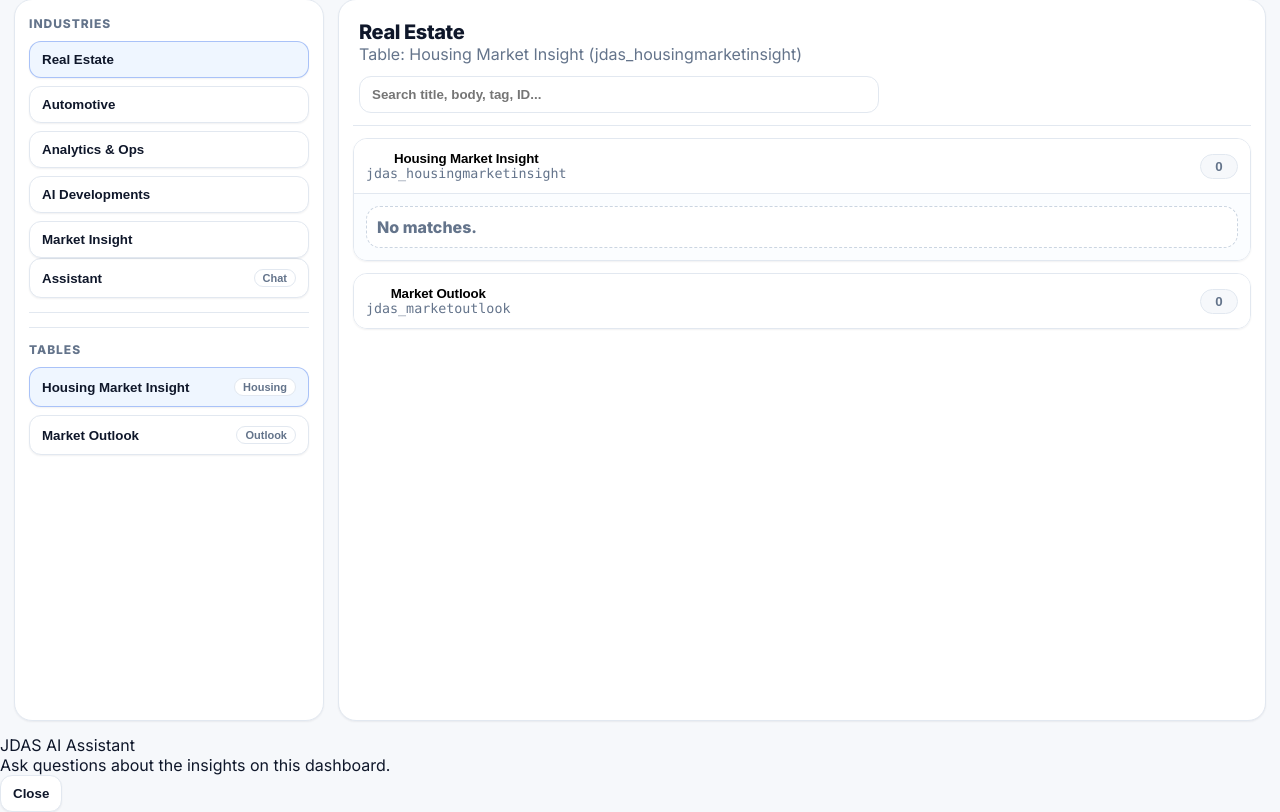
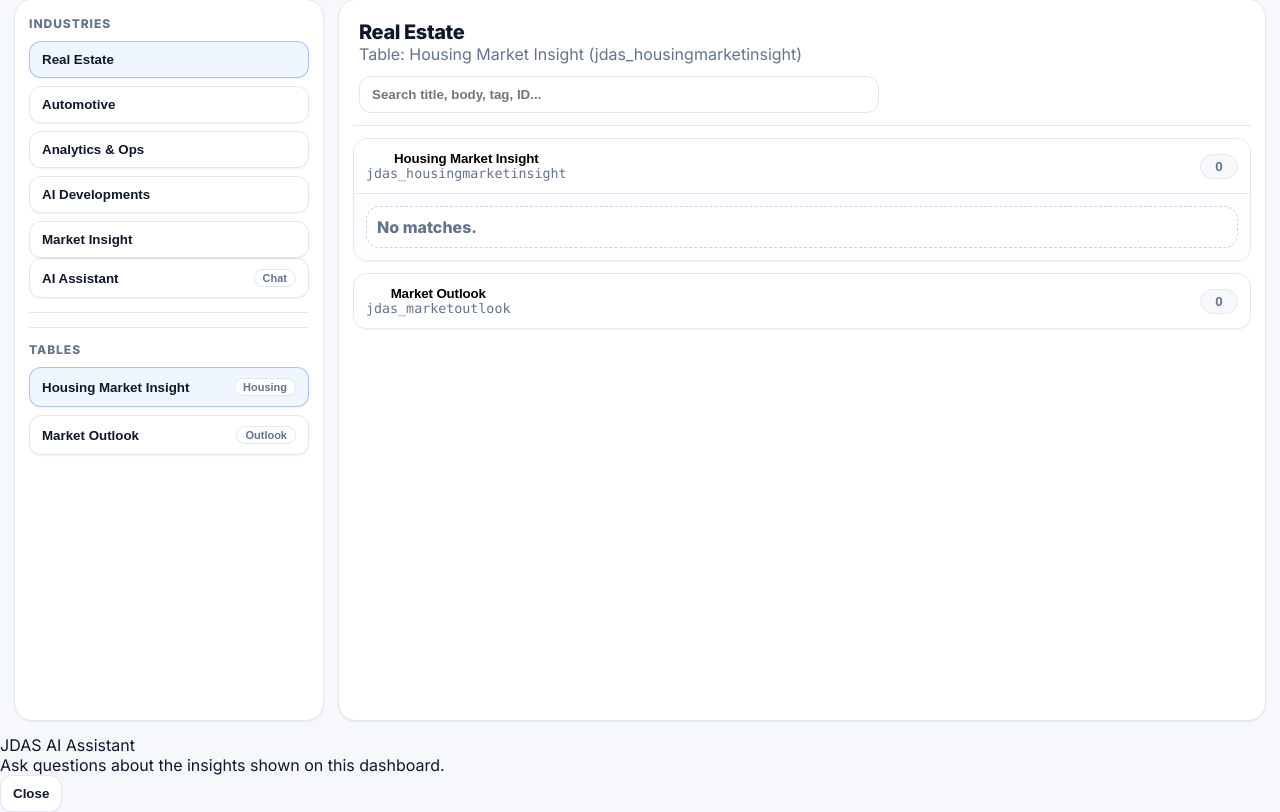
Before and after one commit to jdanalyticsandsolutions/jdas-dashboard, a FastAPI app: page / in a window 1280 px wide. Shown: the part 77-889 px from the top of the page. Run offline with FastAPI, Linux system fonts and the light colour scheme; data that the repository does not hold is empty.

Commit message:
Update index.html

```diff
--- a/templates/index.html
+++ b/templates/index.html
@@ -49,11 +49,12 @@
       <div class="sidebar-title">Industries</div>
       <nav id="industryNav" class="nav"></nav>
 <button class="navitem assistant-btn" id="assistantOpenBtn" type="button">
-  <span>Assistant</span>
+  <span>AI Assistant</span>
   <span class="chip">Chat</span>
 </button>
 
 <div class="sidebar-divider"></div>
+
 
       <div class="sidebar-divider"></div>
 
@@ -82,7 +83,9 @@
       </section>
     </section>
   </main>
-<!-- Assistant Drawer -->
+<!-- =========================
+     JDAS AI Assistant Drawer
+========================= -->
 <div class="drawer" id="assistantDrawer" aria-hidden="true">
   <div class="drawer-overlay" id="assistantOverlay"></div>
 
@@ -90,18 +93,20 @@
     <div class="drawer-head">
       <div>
         <div class="drawer-title">JDAS AI Assistant</div>
-        <div class="drawer-sub">Ask questions about the insights on this dashboard.</div>
+        <div class="drawer-sub">
+          Ask questions about the insights shown on this dashboard.
+        </div>
       </div>
 
       <button class="btn" id="assistantCloseBtn" type="button">Close</button>
     </div>
 
     <div class="drawer-body">
-      <!-- Chatbase embed target -->
       <div id="chatbaseMount" class="chatbase-mount"></div>
     </div>
   </div>
 </div>
+
   <script src="/static/app.js?v=3.0"></script>
 </body>
 </html>
```
